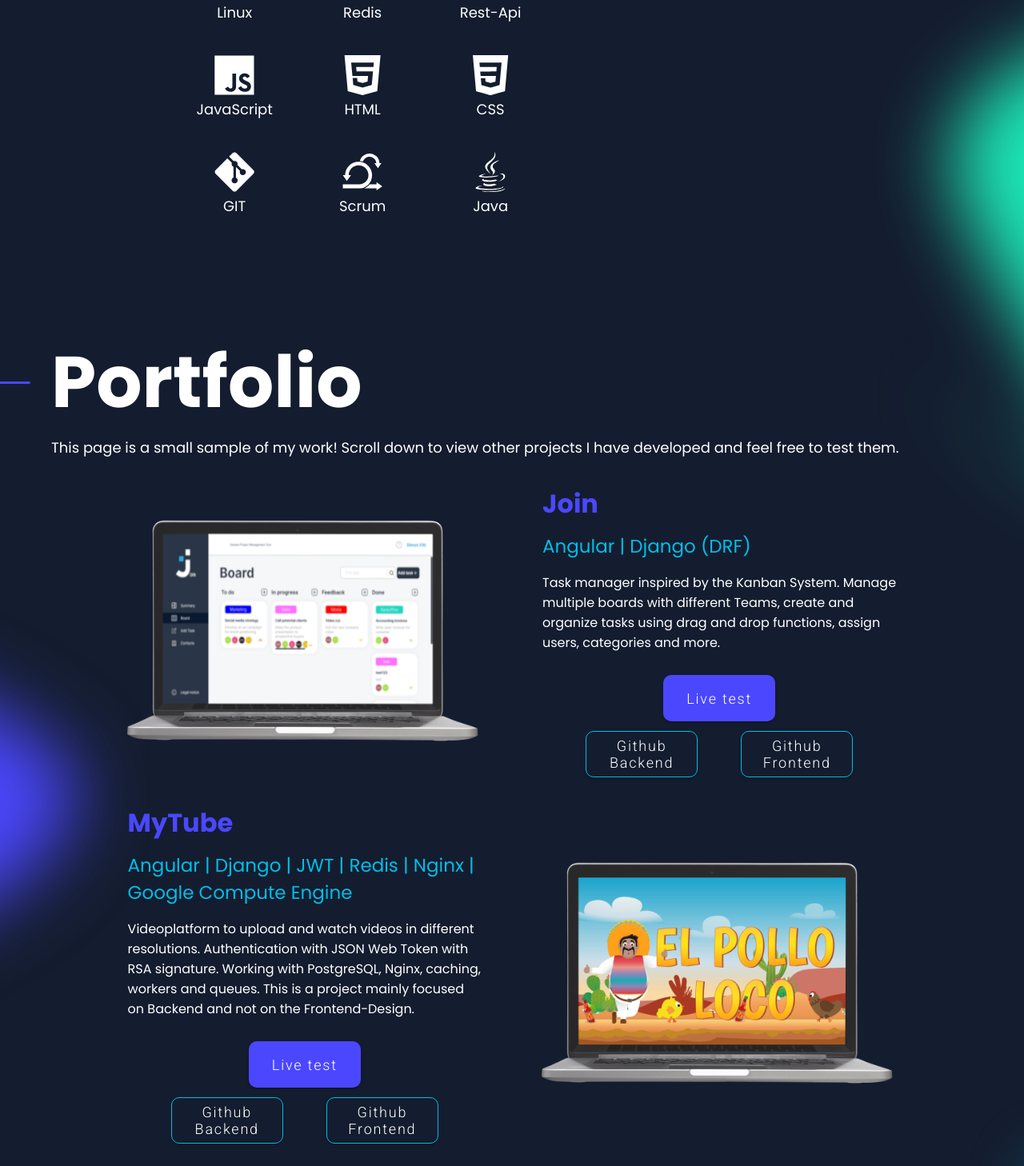
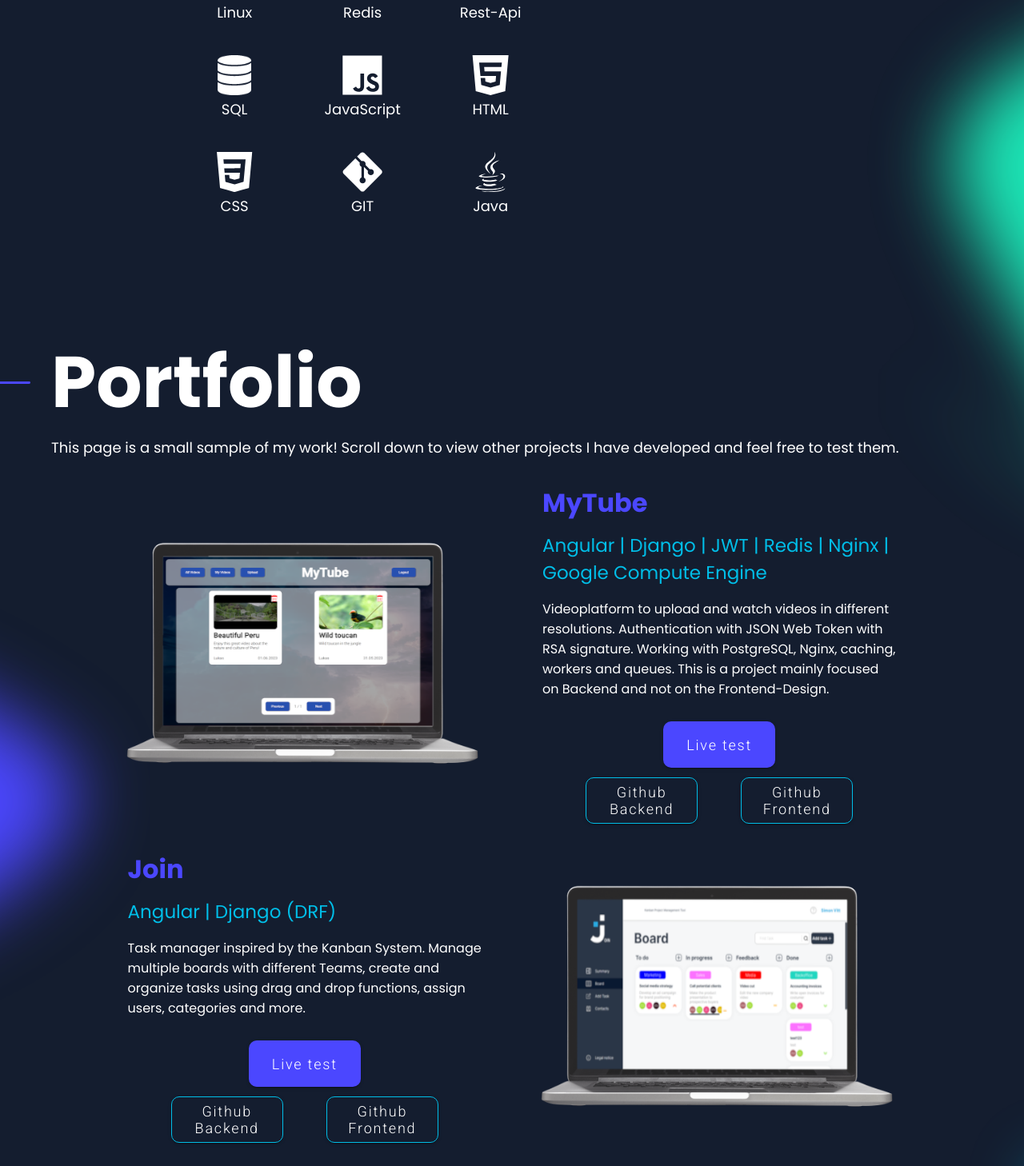
Before and after one commit to SimonVitt/Portfolio, an Angular app: page / in a window 1280 px wide. Shown: the part 1932-3390 px from the top of the page at 80% size. Built offline with nearby package versions, Linux system fonts and the light colour scheme.

Commit message:
updated projects

```diff
--- a/src/app/contact/contact.component.html
+++ b/src/app/contact/contact.component.html
@@ -10,7 +10,7 @@
                 <h3>Got a problem to solve?</h3>
             </div>
             <p>I am interested in your projects, knowing your ideas and contributing with my work. Please contact me through this form.</p>
-            <span>Need a Frontend developer? <strong>Contact me!</strong></span>
+            <span>Need a Softwaredeveloper? <strong>Contact me!</strong></span>
         </div>
         <form class="contact-form" (submit)="sendMail()" ngNativeValidate appFlyInRight #myForm>
             <input placeholder="Your name" name="name" #nameField [disabled]="sending" required>
--- a/src/app/projects/projects.component.html
+++ b/src/app/projects/projects.component.html
@@ -12,8 +12,25 @@
     <div class="projects">
         <div class="project" appFlyInRight>
             <div class="project-img">
-                <img src="assets/img/join.png">
+                <img src="assets/img/mytube.png">
             </div>
+            <div class="project-info">
+                <h3><strong>MyTube</strong></h3>
+                <span>Angular | Django | JWT | Redis | Nginx | Google Compute Engine</span>
+                <p>Videoplatform to upload and watch videos in different resolutions. Authentication with JSON Web Token with RSA signature. Working with PostgreSQL, Nginx, caching, workers and queues. This is a project mainly focused on Backend and not on the Frontend-Design.</p>
+                <div>
+                    <a href="https://mytube.simon-vitt.de/" target="_blank"><button mat-raised-button
+                            class="button-test">Live test</button></a>
+                            <div class="github-links">
+                    <a href="https://github.com/SimonVitt/mytubebackend" target="_blank"><button mat-raised-button
+                            class="button-github">Github Backend</button></a>
+                    <a href="https://github.com/SimonVitt/MyTube" target="_blank"><button mat-raised-button
+                            class="button-github">Github Frontend</button></a>
+                            </div>
+                </div>
+            </div>
+        </div>
+        <div class="project polloloco position-reltive-closer" appFlyInLeft>
             <div class="project-info">
                 <h3><strong>Join</strong></h3>
                 <span>Angular | Django (DRF)</span>
@@ -31,25 +48,8 @@
                     </div>
                 </div>
             </div>
-        </div>
-        <div class="project polloloco position-reltive-closer" appFlyInLeft>
-            <div class="project-info">
-                <h3><strong>MyTube</strong></h3>
-                <span>Angular | Django | JWT | Redis | Nginx | Google Compute Engine</span>
-                <p>Videoplatform to upload and watch videos in different resolutions. Authentication with JSON Web Token with RSA signature. Working with PostgreSQL, Nginx, caching, workers and queues. This is a project mainly focused on Backend and not on the Frontend-Design.</p>
-                <div>
-                    <a href="https://mytube.simon-vitt.de/" target="_blank"><button mat-raised-button
-                            class="button-test">Live test</button></a>
-                            <div class="github-links">
-                    <a href="https://github.com/SimonVitt/mytubebackend" target="_blank"><button mat-raised-button
-                            class="button-github">Github Backend</button></a>
-                    <a href="https://github.com/SimonVitt/MyTube" target="_blank"><button mat-raised-button
-                            class="button-github">Github Frontend</button></a>
-                            </div>
-                </div>
-            </div>
             <div class="project-img">
-                <img src="assets/img/polloloco.png">
+                <img src="assets/img/join.png">
             </div>
         </div>
         <div class="project position-reltive-closer2" appFlyInRight>
@@ -62,7 +62,7 @@
                 <p>AI driven gift suggestions. Enter a recepients interests, share your own ideas and expectations and
                     this AI-Tool will generate the perfect giftideas for you.</p>
                 <div>
-                    <a href="https://ring-of-fire.simon-vitt.de/#/" target="_blank"><button mat-raised-button
+                    <a href="https://yourgiftwhisperer.com/" target="_blank"><button mat-raised-button
                             class="button-test">Live test</button></a>
                             <div class="github-links">
                     <a href="https://github.com/SimonVitt/YourGiftWhispererBackend" target="_blank"><button
--- a/src/app/skills/skills.component.ts
+++ b/src/app/skills/skills.component.ts
@@ -7,8 +7,7 @@ import { Component } from '@angular/core';
 })
 export class SkillsComponent {
 
-  skills = ['Django', 'Flask', 'Angular', 'TypeScript', 'Python', 'Google Cloud', 'Linux', 'Redis', 'Rest-Api', 'JavaScript', 'HTML', 'CSS', 'GIT', 'Scrum'];
-  skills_images = ['assets/img/icons/django-white.webp', 'assets/img/icons/flask-white.webp', 'assets/img/icons/angular.svg', 'assets/img/icons/typescript.svg', 'assets/img/icons/python-white.webp','assets/img/icons/google-cloud.webp', 'assets/img/icons/linux.webp', 'assets/img/icons/redis-white.webp', 'assets/img/icons/api.svg', 'assets/img/icons/javascript.svg', 'assets/img/icons/html.svg',
-  'assets/img/icons/css.svg', 'assets/img/icons/git.svg',
-  'assets/img/icons/scrum.svg'];
+  skills = ['Django', 'Flask', 'Angular', 'TypeScript', 'Python', 'Google Cloud', 'Linux', 'Redis', 'Rest-Api', 'SQL', 'JavaScript', 'HTML', 'CSS', 'GIT'];
+  skills_images = ['assets/img/icons/django-white.webp', 'assets/img/icons/flask-white.webp', 'assets/img/icons/angular.svg', 'assets/img/icons/typescript.svg', 'assets/img/icons/python-white.webp','assets/img/icons/google-cloud.webp', 'assets/img/icons/linux.webp', 'assets/img/icons/redis-white.webp', 'assets/img/icons/api.svg', 'assets/img/icons/sql.webp', 'assets/img/icons/javascript.svg', 'assets/img/icons/html.svg',
+  'assets/img/icons/css.svg', 'assets/img/icons/git.svg'];
 }
```
Also changed, not shown: src/assets/img/icons/sql.webp (added), src/assets/img/mytube.png (added).
